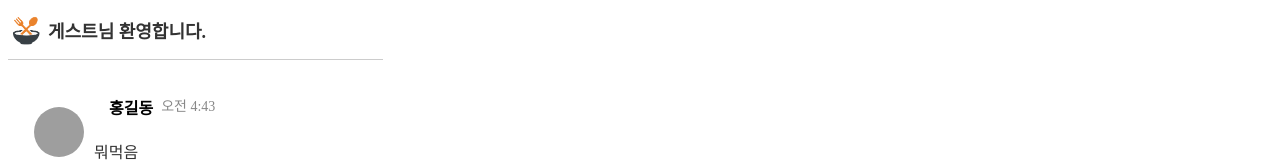
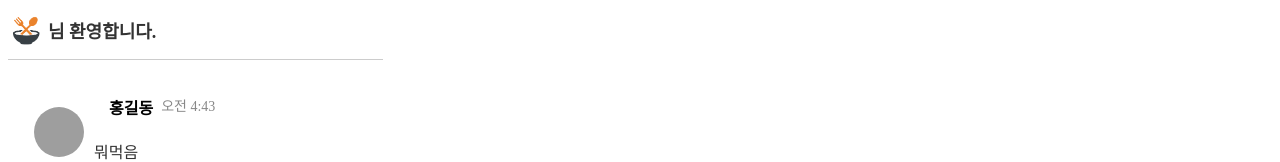
Before and after one commit to Elephant24456/Univap, a React (Create React App) app in the folder front/: page /chatlist in a window 1280 px wide. Shown: the top 162 px of the page. Built offline with nearby package versions, Linux system fonts and the light colour scheme; grey boxes are pictures that could not be loaded.

Commit message:
fix: header에 이름 안뜨는거 수정

```diff
--- a/front/src/pages/ChatList.jsx
+++ b/front/src/pages/ChatList.jsx
@@ -1,12 +1,28 @@
 import Header from '../components/Header';
 import BottomNavBar from '../components/BottomNavBar';
 import './ChatList.css';
-import React, { useState } from 'react';
+import React, { useState, useEffect } from 'react';
 
 const ChatList = () => {
   const [activeTab, setActiveTab] = useState('chatlist');
+  const [nickname, setNickname] = useState('');
 
-  //임시 채팅방 데이터
+  // ✅ 닉네임 로컬스토리지에서 불러오기
+  useEffect(() => {
+    const userJson = localStorage.getItem('user');
+    if (userJson) {
+      try {
+        const user = JSON.parse(userJson);
+        if (user.nickname) {
+          setNickname(user.nickname);
+        }
+      } catch (e) {
+        console.error('유저 정보 파싱 오류:', e);
+      }
+    }
+  }, []);
+
+  // 임시 채팅방 데이터
   const chatData = [
     {
       id: 1,
@@ -40,7 +56,7 @@ const ChatList = () => {
 
   return (
     <>
-      <Header />
+      <Header username={nickname} />
       <div className="chat-list-container">
         <div className="chat-list">
           {chatData.map((chat) => (
```
